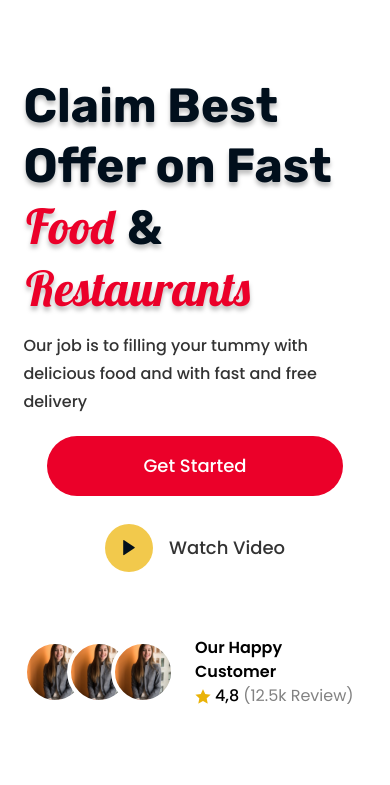
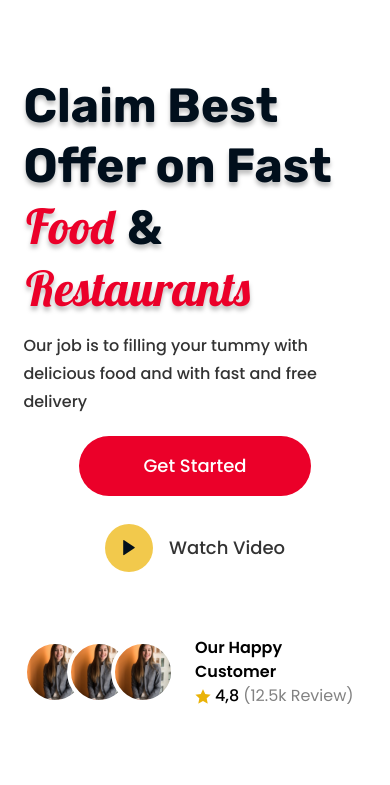
Before and after one commit to ferii007/food-landing-page, a React (Create React App) app: page / in a window 390 px wide. Shown: the top 785 px of the page. Built offline with nearby package versions, Linux system fonts and the light colour scheme.

Commit message:
small change

```diff
--- a/src/assets/style/style.css
+++ b/src/assets/style/style.css
@@ -50,7 +50,7 @@ body{
     }
 
     .hero-content .hero-get-started-btn {
-        @apply cursor-pointer font-medium text-lg bg-colorSecondary text-white py-4 rounded-full px-24 md:px-9
+        @apply cursor-pointer font-medium text-lg bg-colorSecondary text-white py-4 rounded-full px-16 sm:px-24 md:px-9
     }
 
     .hero-content .hero-watch-video-btn {
--- a/src/components/hero-components/HeroSection.js
+++ b/src/components/hero-components/HeroSection.js
@@ -8,7 +8,7 @@ import heroPizza from'./../../assets/img/hero-img/hero-pizza.png';
 const HeroSection = () => {
 
     return(
-        <section className="max-width-01">
+        <section className="max-width-01 lg:h-screen">
             <div className="hero-content">
                 <div className="hero-desc">
                     <h1 className="hero-title">
```
